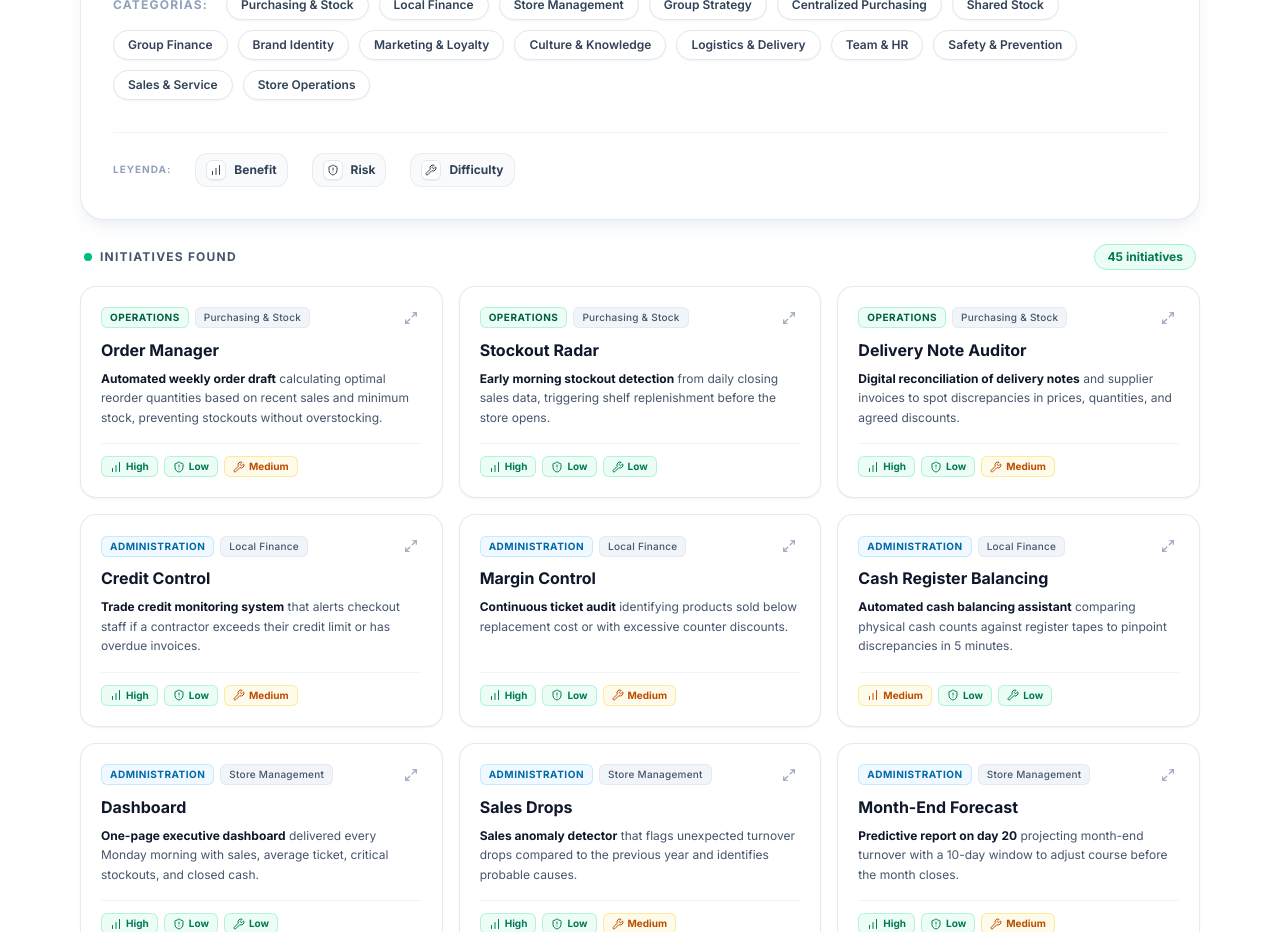
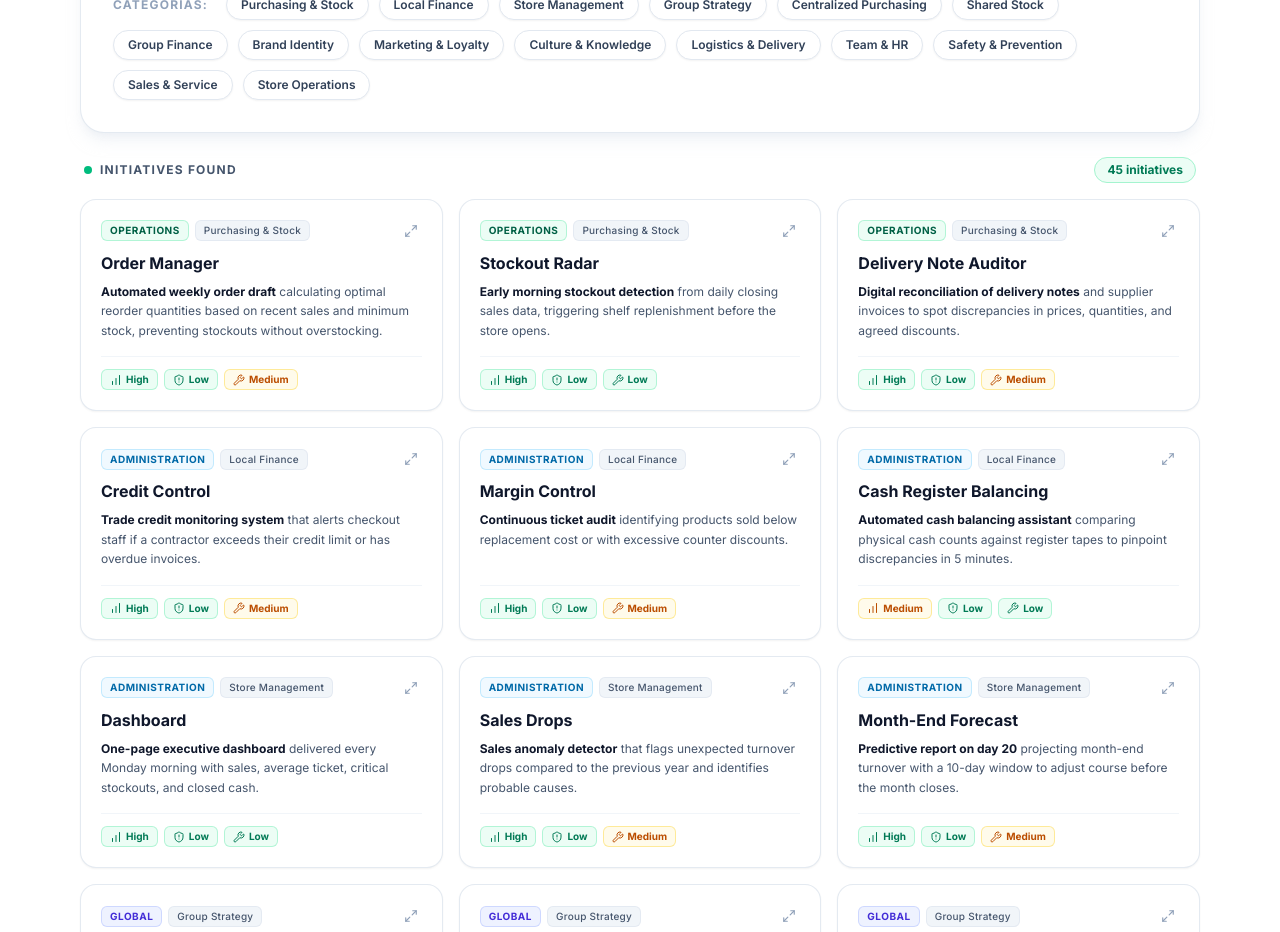
Before and after one commit to jordi2479/songarrit-canros-it, a Next.js app: page /en in a window 1280 px wide. Shown: the part 7180-8112 px from the top of the page. Built offline with nearby package versions, Linux system fonts and the light colour scheme.

Commit message:
fix(ui): quitar leyenda de metricas en mapa y renombrar boton a Cerrar Ficha

```diff
--- a/src/components/prototipos/BuscadorSoluciones.tsx
+++ b/src/components/prototipos/BuscadorSoluciones.tsx
@@ -183,7 +183,7 @@ export function BuscadorSoluciones() {
     escrituraLabel: isCa ? "Importació a ERP/TPV (amb validació)" : isEn ? "ERP/POS Import (validated)" : isDe ? "ERP/Kasse Import (validiert)" : "Importación a ERP/TPV (con validación)",
     lecturaLabel: isCa ? "Volcat segur des d'ERP/TPV" : isEn ? "Safe ERP/POS export dump" : isDe ? "Sicherer ERP/Kasse Datenabzug" : "Volcado seguro desde ERP/TPV",
     escCerrar: isCa ? "Prem ESC o a fora per tornar a la taula" : isEn ? "Press ESC or click outside to return to board" : isDe ? "ESC drücken oder außen klicken" : "Pulsa ESC o fuera para volver a la mesa",
-    guardarFicha: isCa ? "Desar Fitxa" : isEn ? "Save Card" : isDe ? "Karte Speichern" : "Guardar Ficha",
+    cerrarFicha: isCa ? "Tancar Fitxa" : isEn ? "Close Card" : isDe ? "Karte Schließen" : "Cerrar Ficha",
   };
 
   // Semántica de métricas: Verde (Favorable), Amarillo (Neutro), Rojo (Desafiante)
@@ -321,33 +321,6 @@ export function BuscadorSoluciones() {
             )
           })}
         </div>
-
-        {/* 3. Leyenda de Métricas (Iconos) */}
-        <div className="mt-2 pt-5 border-t border-slate-100 flex flex-wrap items-center gap-x-6 gap-y-3">
-          <span className="text-[10px] font-bold uppercase tracking-widest text-slate-400">Leyenda:</span>
-
-          <div className="flex items-center gap-2 bg-slate-50 px-2.5 py-1.5 rounded-xl border border-slate-200/70">
-            <div className="w-5 h-5 rounded-md bg-white border border-slate-200 flex items-center justify-center text-slate-700 shadow-2xs">
-              <BarChart className="w-3 h-3" />
-            </div>
-            <span className="text-xs font-bold text-slate-700">{t("beneficio")}</span>
-          </div>
-
-          <div className="flex items-center gap-2 bg-slate-50 px-2.5 py-1.5 rounded-xl border border-slate-200/70">
-            <div className="w-5 h-5 rounded-md bg-white border border-slate-200 flex items-center justify-center text-slate-700 shadow-2xs">
-              <ShieldAlert className="w-3 h-3" />
-            </div>
-            <span className="text-xs font-bold text-slate-700">{t("riesgo")}</span>
-          </div>
-
-          <div className="flex items-center gap-2 bg-slate-50 px-2.5 py-1.5 rounded-xl border border-slate-200/70">
-            <div className="w-5 h-5 rounded-md bg-white border border-slate-200 flex items-center justify-center text-slate-700 shadow-2xs">
-              <Wrench className="w-3 h-3" />
-            </div>
-            <span className="text-xs font-bold text-slate-700">{t("dificultad")}</span>
-          </div>
-        </div>
-
       </div>
 
       {/* BLOQUE 2: MURAL DE INICIATIVAS */}
@@ -765,7 +738,7 @@ export function BuscadorSoluciones() {
                     onClick={() => setExpandedId(null)}
                     className="px-4 py-2 bg-slate-900 hover:bg-slate-800 text-white rounded-xl text-xs font-semibold transition-colors cursor-pointer shadow-xs"
                   >
-                    {uiText.guardarFicha}
+                    {uiText.cerrarFicha}
                   </button>
                 </div>
               </motion.div>
```
